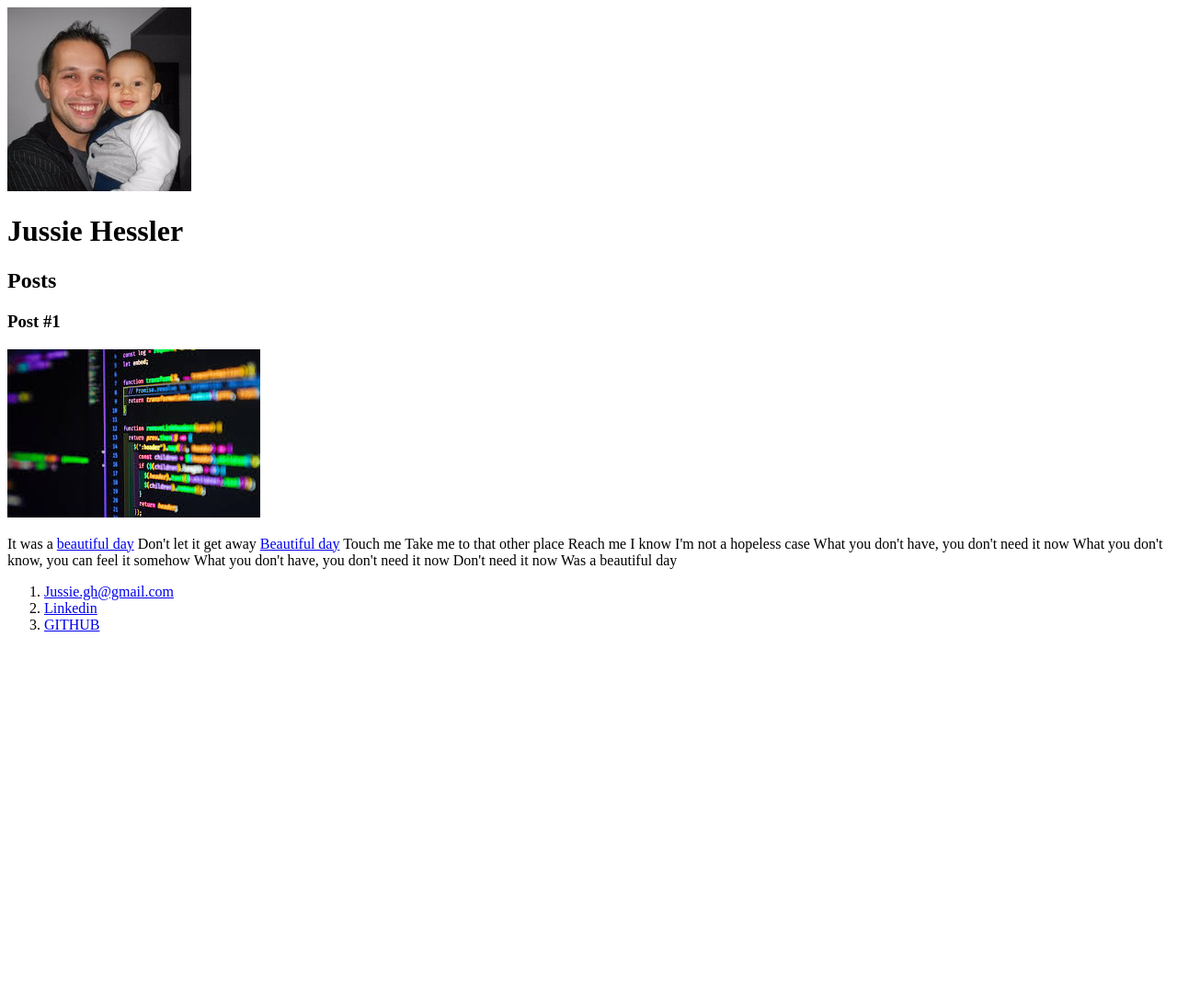
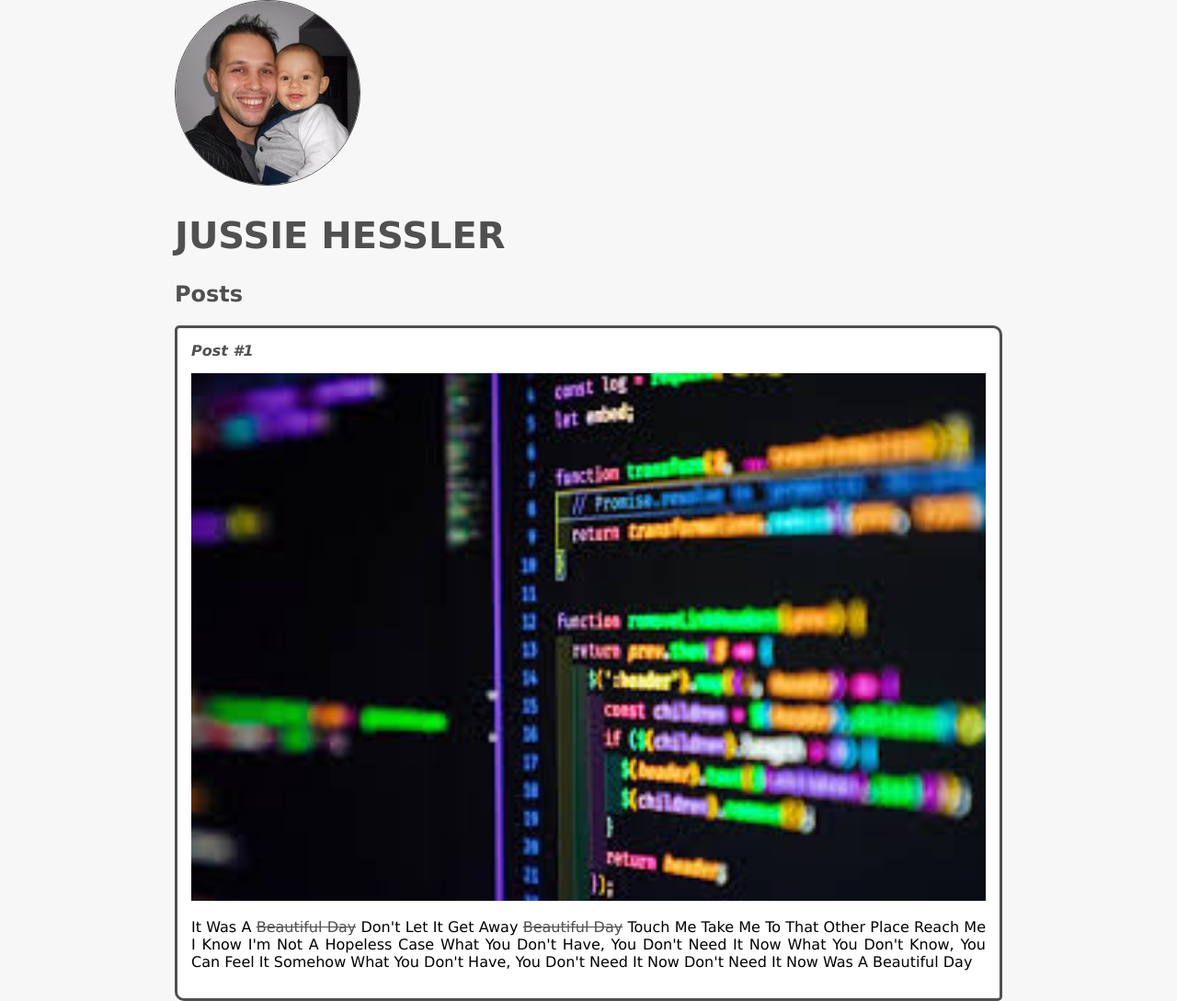
Before and after one commit to JussieH/dio-desafio-github-primeiro-repositorio, a plain HTML site: page Módulo 2 - HTML CSS3/Index.html in a window 1280 px wide. Shown: the top 1089 px of the page at 92% size. Before the commit the page ends 800 px from the top, so only its background shows below. Drawn offline with Linux system fonts and the light colour scheme.

Commit message:
Adicionando aulas de HTML5 e CSS

```diff
--- /dev/null
+++ b/Módulo 2 - HTML CSS3/Desafio/style.css
@@ -0,0 +1,80 @@
+body {
+    font-family: sans-serif;
+}
+
+.container {
+    width: 100%;
+    height: 100vh;
+    display: flex;
+    justify-content: center;
+    align-items: center;
+}
+
+.card {
+    height: 400px;
+    width: 500px;
+    background-image: url('./landscape.jpg');
+    background-position: center;
+    background-repeat: no-repeat;
+    background-size: cover;
+    display: flex;
+    justify-content: center;
+    align-items: center;
+    filter:grayscale(0.5);
+    color: white;
+    cursor: pointer;
+    transition: 0.3s;
+}
+
+.card-wrapper {
+    text-align: center;
+    display: flex;
+    flex-direction: column;
+    justify-content: center;
+    align-items: center;
+    position: relative;
+}
+
+.card-wrapper::before {
+    content: '';
+    position: absolute;
+    height: 100px;
+    width: 100px;
+    display: block;
+    border: 1px solid white;
+    opacity: 0;
+    transition: 0.3s;
+}
+
+.card-wrapper h2 {
+    font-size: 40px;
+    text-transform: uppercase;
+    letter-spacing:  4px;
+    margin: 0;
+    transition: 0.3s;
+}
+
+.card-wrapper p {
+    font-size: 0;
+    visibility: hidden;
+    opacity: 0;
+    font-weight: bold;
+    text-transform: uppercase;
+    transition: 0.3s;
+}
+
+.card:hover {
+    filter: unset;
+}
+
+.card:hover > .card-wrapper::before {
+    height: 300px;
+    width: 400px;
+    opacity: 1;
+}
+
+.card:hover > .card-wrapper p {
+    opacity: 1;
+    visibility: visible;
+    font-size: 14px;
+}
--- a/Módulo 2 - HTML CSS3/Index.html
+++ b/Módulo 2 - HTML CSS3/Index.html
@@ -3,22 +3,23 @@
     <head>
         <meta charset="utf-8">
         <title>Jussie Hessler</title>
+        <link rel="stylesheet" href="style.css">
     </head>
     <body>
         <header>
-            <img src="Imagem1.jpg" alt="Minha foto do Linkedin">
-            <h1> Jussie Hessler</h1>
+            <img src="Imagem1.jpg" alt="Minha foto do Linkedin" class="photo">
+            <h1 id="title"> Jussie Hessler</h1>
         </header>
         <section>
             <header>
-                <h2>Posts</h2>
+                <h2 class="subtitle">Posts</h2>
             </header>
-            <article>
+            <article class="post">
                 <header>
-                    <h3>Post #1</h3>
-                    <img src="imagem2.jpg" alt="Editor de texto contendo código HTML">
+                    <h3 class="post_title">Post #1</h3>
+                    <img src="imagem2.jpg" alt="Editor de texto contendo código HTML" class="post_image">
                 </header>
-                <p>
+                <p class="post_content">
                     It was a <a href="https://www.linkedin.com/in/jussie-hessler-78894023/" target="_blank">beautiful day</a>
                     Don't let it get away
                     <a href="mailto:jussie.gh@gmail.com">Beautiful day</a>
@@ -35,7 +36,7 @@
             </article>
         </section>
         <footer>
-            <ol>
+            <ul class="contact_list">
                 <li>
                     <a href="mailto:jussie.gh@gmail.com">Jussie.gh@gmail.com</a>
                 </li>
@@ -45,7 +46,7 @@
                 <li>
                     <a href="https://github.com/JussieH" target="_blank">GITHUB</a>
                 </li>
-            </ol>
+            </ul>
         </footer>
     </body>
 </html>
--- /dev/null
+++ b/Módulo 2 - HTML CSS3/style.css
@@ -0,0 +1,62 @@
+body{
+    background: #f7f7f7;
+    font-family: Verdana;
+    max-width: 900px;
+    margin: auto;
+}
+
+.photo {
+    border: 1px solid #505050;
+    border-radius: 50%;
+}
+
+#title, .subtitle, .post_title {
+    color: #505050;
+}
+
+#title {
+    font-size: 40px;
+    text-transform: uppercase;
+}
+
+a {
+    text-decoration: line-through;
+    color: #505050;
+}
+
+.post_title {
+    font-size: 16px;
+    font-style: italic;
+    margin: 0;
+    margin-bottom: 15px;
+
+}
+
+.post {
+    background: #FFF;
+    padding: 15px;
+    border: 3px solid #505050;
+    margin-bottom: 15px;
+    border-radius: 5px 10px 5px 10px;
+}
+
+.post_content {
+    margin: 0;
+    margin-bottom: 15px;
+    text-transform: capitalize;
+    text-align: justify;
+}
+
+.post_image{
+    margin-bottom: 15px;
+    width: 100%;
+}
+
+.contact_list {
+    list-style-type: none;
+    padding-left: 15px;
+}
+
+.contact_list li a {
+    text-decoration: none;
+}
```
Also changed, not shown: Módulo 2 - HTML CSS3/Desafio/Index.html (added, +19 -0 lines), Módulo 2 - HTML CSS3/Anotações.txt, Módulo 2 - HTML CSS3/Desafio/landscape.jpg (added).
